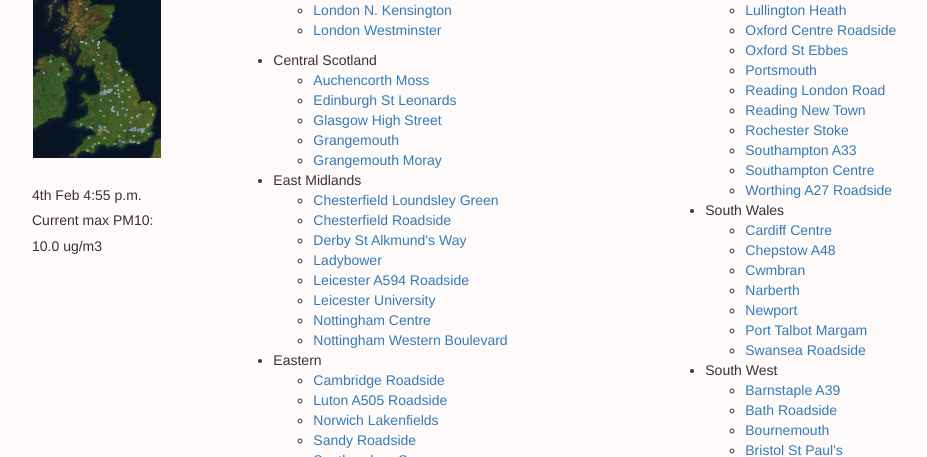
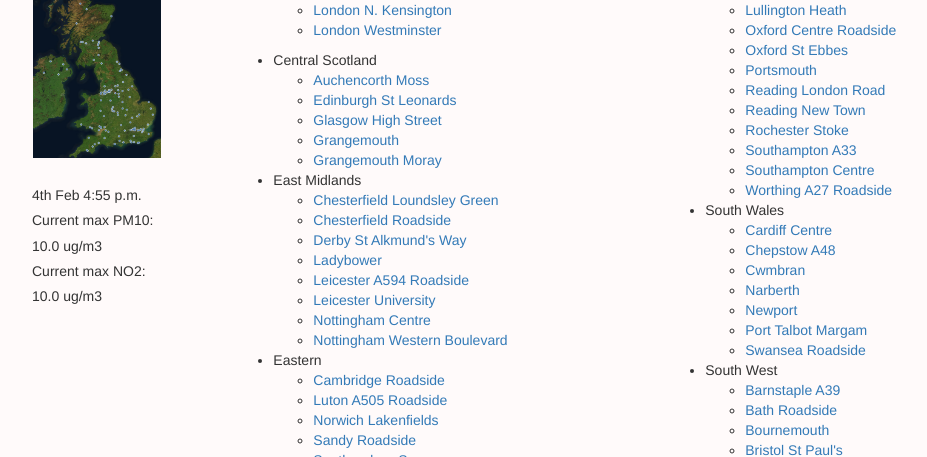
Before and after one commit to paulos84/aircharts, a Django app: page /sites/ in a window 1280 px wide. Shown: the part 236-693 px from the top of the page, without its empty margins (10-937 px from the left). Run offline with Django 3.2, Linux system fonts and the light colour scheme; data comes from the database, SQL or seed files in the repository; tables that the repository leaves empty hold one stand-in row (values such as "Sample post"); a database or web service that is not in the repository returns one stand-in record (values such as "Sample title"); data that the repository does not hold is empty; some libraries are stand-ins or nearby versions.

Commit message:
tidying up

```diff
--- a/charts/templates/charts/site_list.html
+++ b/charts/templates/charts/site_list.html
@@ -19,6 +19,11 @@ h5   {margin-left: 27px}
       <ui><h5>Current max PM10:</a></h5></ui>
       <ui><h5>{{ pm10_max }} ug/m3</h5></ui>
         {% for site in pm10_sites %}
+      <ui><h5><a href="{% url 'site_detail' site %}">{{ site_names|get_item:site }}</a></h5></ui>
+        {% endfor %}
+      <ui><h5>Current max NO2:</a></h5></ui>
+      <ui><h5>{{ no2_max }} ug/m3</h5></ui>
+        {% for site in no2_sites %}
       <ui><h5><a href="{% url 'site_detail' site %}">{{ site_names|get_item:site }}</a></h5></ui>
         {% endfor %}
 {% endblock %}
--- a/charts/views.py
+++ b/charts/views.py
@@ -35,7 +35,7 @@ class SiteListView(generic.ListView):
         return context
 
 
-def get_data(site_code, days=4):
+def get_data(site_code, days=2):
     data = requests.get('http://ukair.pauljd.me/site-data/{}/{}/'.format(site_code, days)).json()
     no2 = [float(i['no2']) if i['no2'].isdigit() else '' for i in data]
     pm25 = [float(i['pm25']) if i['pm25'].isdigit() else '' for i in data]
```
